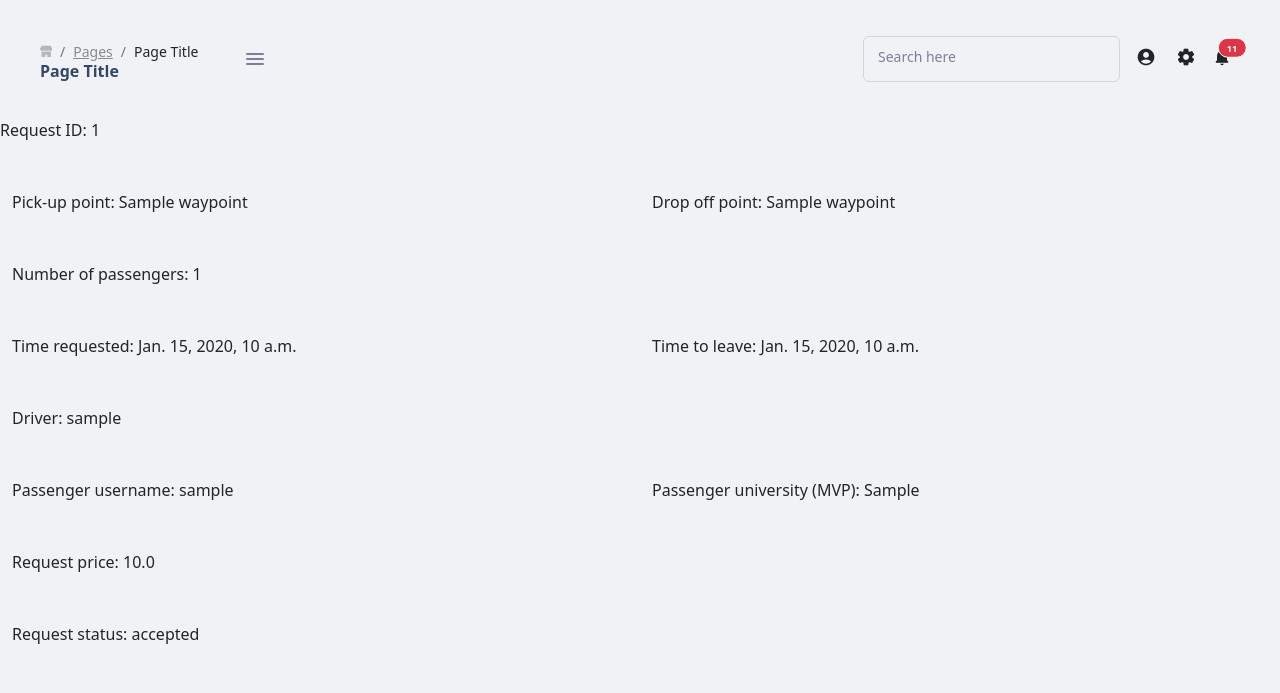
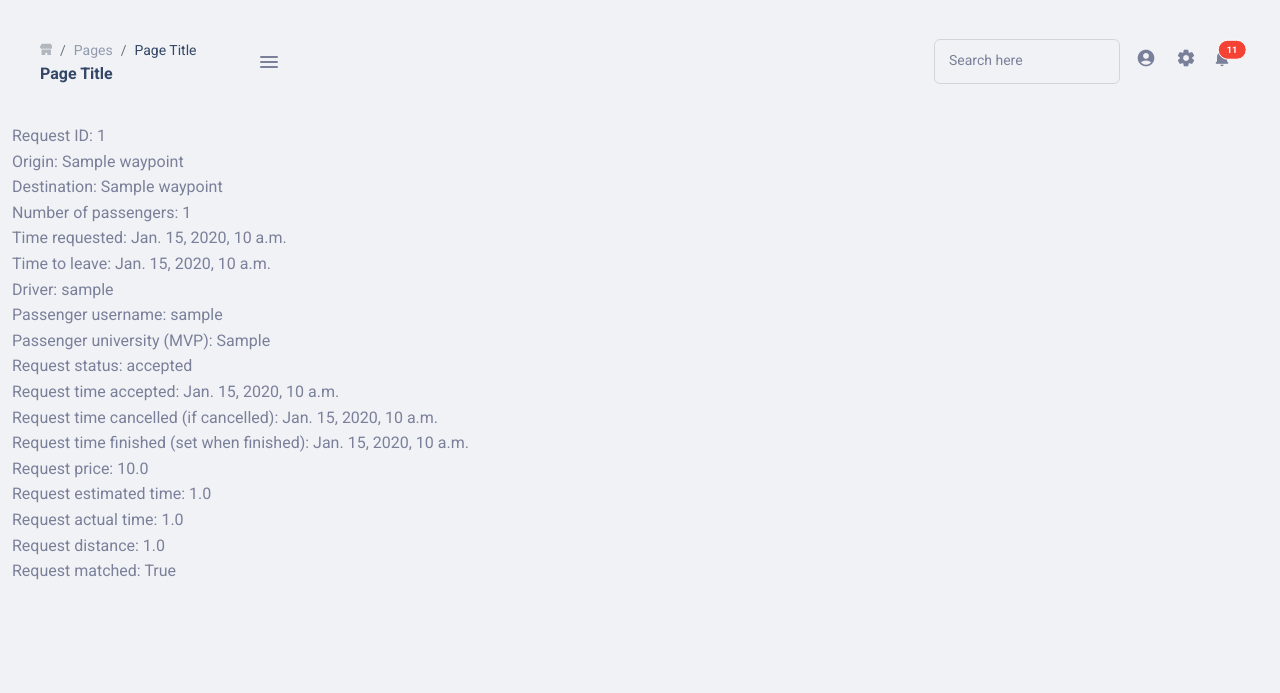
Before and after one commit to Emmastro/turage, a Django app: page /ride/my-requests/1 in a window 1280 px wide. Shown: the top 693 px of the page. Run offline with Django 3.2, Linux system fonts and the light colour scheme; tables that the repository leaves empty hold one stand-in row (values such as "Sample post"); parts of the project's set-up code (start-up, migrations or seed data) failed here and were passed over; some libraries are stand-ins or nearby versions.

Commit message:
resetting changes

```diff
--- a/ride/templates/my_requests_detail.html
+++ b/ride/templates/my_requests_detail.html
@@ -1,96 +1,30 @@
 {% extends "base.html" %} {%block content%} {%load static%}
-
-<head>
-  <link href="https://cdn.jsdelivr.net/npm/bootstrap@5.0.2/dist/css/bootstrap.min.css"
-  rel="stylesheet" integrity="sha384-EVSTQN3/azprG1Anm3QDgpJLIm9Nao0Yz1ztcQTwFspd3yD65VohhpuuCOmLASjC"
-  crossorigin="anonymous">
-
-</head>
 <main
   class="main-content position-relative max-height-vh-100 h-100 border-radius-lg"
 >
   <div class="container-fluid py-4">
     <div class="row">
-      Request ID: {{ride_request.id}}<br><br><br>
+      Request ID: {{ride_request.id}}<br>
+      Origin: {{ride_request.origin_waypoint}}<br>
+      Destination: {{ride_request.destination_waypoint}}<br>
+      Number of passengers: {{ride_request.number_passengers}}<br>
+      Time requested: {{ride_request.time_requested}}<br>
 
-      <div class="container">
-        <div class="row">
-          <div class="col">
-      Pick-up point: {{ride_request.origin_waypoint}}<br>
-          </div>
-          <div class="col">
-      Drop off point: {{ride_request.destination_waypoint}}<br><br><br>
-          </div>
-        </div>
-      </div>
+      Time to leave: {{ride_request.time_to_leave}}<br>
+      Driver: {{ride_request.driver}}<br>
 
-      <div class="container">
-        <div class="row">
-          <div class="col">
-      Number of passengers: {{ride_request.number_passengers}}<br><br><br>
-          </div>
-        </div>
-      </div>
+      Passenger username: {{ride_request.passenger.username}}<br>
+      Passenger university (MVP): {{ride_request.passenger.university}}<br>
 
-      <div class="container">
-        <div class="row">
-          <div class="col">
-      Time requested: {{ride_request.time_requested}}<br>
-          </div>
-
-          <div class="col">
-      Time to leave: {{ride_request.time_to_leave}}<br><br><br>
-          </div>
-        </div>
-      </div>
-
-      <div class="container">
-        <div class="row">
-          <div class="col">
-      Driver: {{ride_request.driver}}<br><br><br>
-          </div>
-        </div>
-      </div>
-
-      <div class="container">
-        <div class="row">
-          <div class="col">
-      Passenger username: {{ride_request.passenger.username}}<br>
-          </div>
-
-          <div class="col">
-      Passenger university (MVP): {{ride_request.passenger.university}}<br><br><br>
-          </div>
-        </div>
-      </div>
-
-
-
-      <!-- Request time accepted: {{ride_request.time_accepted}}<br>
+      Request status: {{ride_request.status}}<br>
+      Request time accepted: {{ride_request.time_accepted}}<br>
       Request time cancelled (if cancelled): {{ride_request.time_cancelled}}<br>
-      Request time finished (set when finished): {{ride_request.time_finished}}<br> -->
-
-      <div class="container">
-        <div class="row">
-          <div class="col">
-      Request price: {{ride_request.price}}<br><br><br>
-          </div>
-        </div>
-      </div>
-
-      <!-- Request estimated time: {{ride_request.estimated_time}}<br>
+      Request time finished (set when finished): {{ride_request.time_finished}}<br>
+      Request price: {{ride_request.price}}<br>
+      Request estimated time: {{ride_request.estimated_time}}<br>
       Request actual time: {{ride_request.actual_time}}<br>
-      Request distance: {{ride_request.distance}}<br> -->
-
-      <div class="container">
-        <div class="row">
-          <div class="col">
-      Request status: {{ride_request.status}}<br><br><br>
-          </div>
-        </div>
-      </div>
-
-      <!-- Request matched: {{ride_request.matched}}<br> -->
+      Request distance: {{ride_request.distance}}<br>
+      Request matched: {{ride_request.matched}}<br>
 
     </div>
   </div>
--- a/ride/templates/request_near_detail.html
+++ b/ride/templates/request_near_detail.html
@@ -24,7 +24,7 @@
       Request estimated time: {{ride_request.estimated_time}}<br>
       Request actual time: {{ride_request.actual_time}}<br>
       Request distance: {{ride_request.distance}}<br>
-      Request mactched{{ride_request.matched}}<br>
+      Request matched: {{ride_request.matched}}<br>
 
     </div>
   </div>
```
